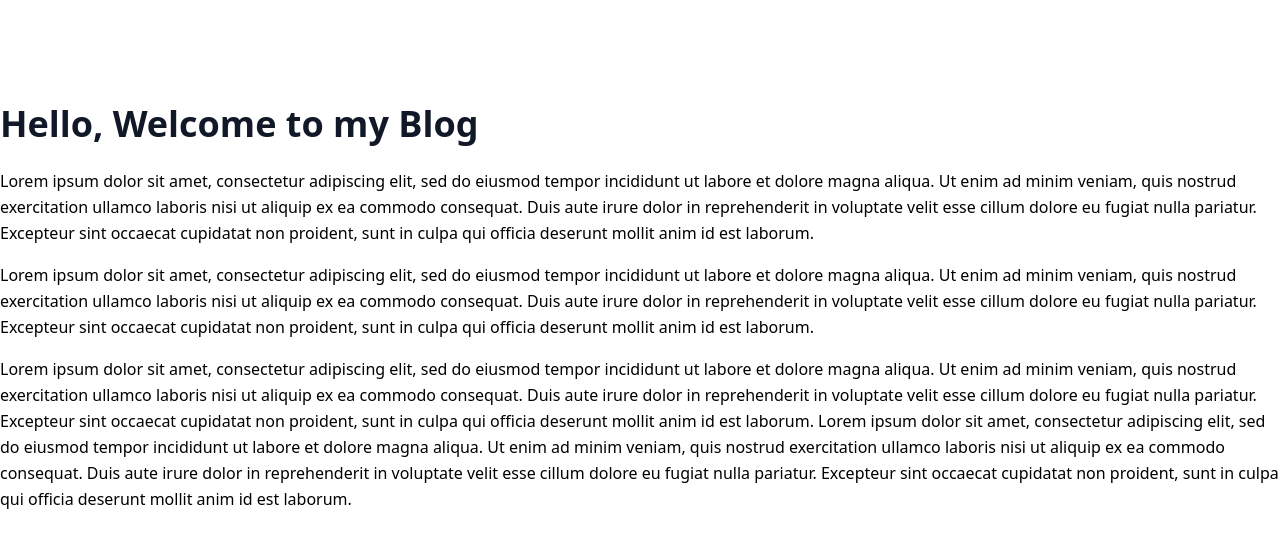
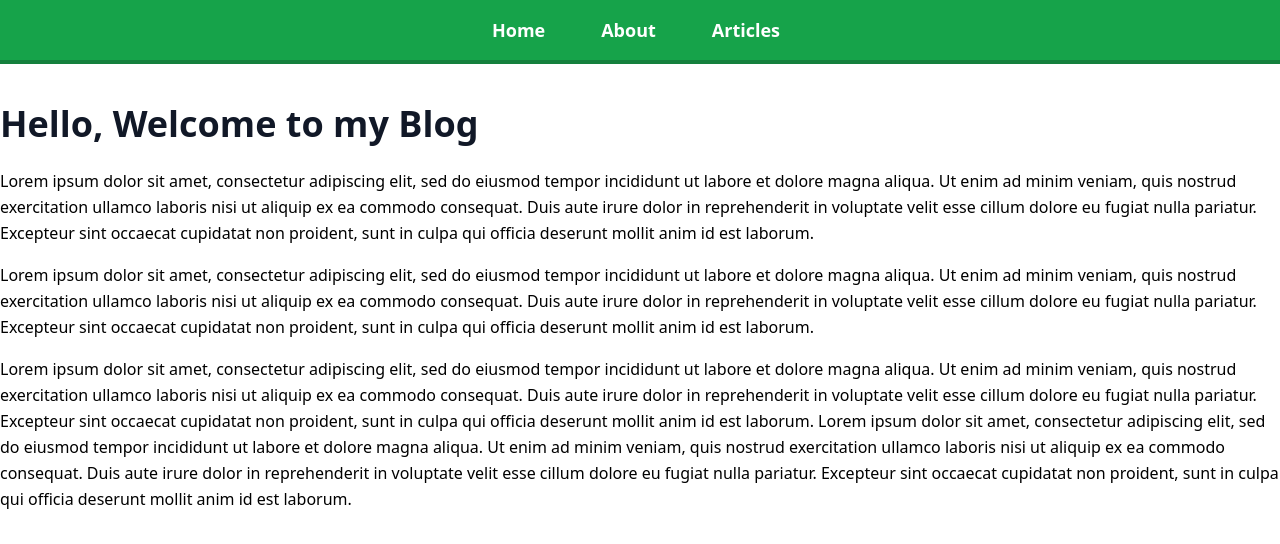
Before and after one commit to asimahmood/mern-blog, a React (Create React App) app: page / in a window 1280 px wide. Shown: the top 544 px of the page. Built offline with nearby package versions, Linux system fonts and the light colour scheme.

Commit message:
List added in navbar

```diff
--- a/src/App.js
+++ b/src/App.js
@@ -3,10 +3,12 @@ import Article from "./pages/Article";
 import ArticlesList from "./pages/ArticlesList";
 import { BrowserRouter as Router, Route, Routes } from "react-router-dom";
 import About from "./pages/About";
+import NavBar from "./components/NavBar";
 
 function App() {
   return (
     <Router>
+      <NavBar />
       <div className="max-wscreen-md max-auto pt-20">
         <Routes>
           <Route path="/" element={<Home />} />
--- a/src/components/NavBar.js
+++ b/src/components/NavBar.js
@@ -1,10 +1,20 @@
 import React from "react";
-import Link from "react-router-dom";
-
+// import Link from "react-router-dom";
+import { BrowserRouter as Router, Route, Link } from "react-router-dom";
 const NavBar = () => {
   return (
     <nav className="border-b-4 border-green-700 text-center fixed top-0 bg-green-600 font-bold w-full text-lg text-white">
       <ul>
+        <li className="inline-block py-4 ">
+          <Link to="/" className="pl-6 pr-8">
+            Home
+          </Link>
+        </li>
+        <li className="inline-block py-4 ">
+          <Link to="/about" className="pl-6 pr-8">
+            About
+          </Link>
+        </li>
         <li className="inline-block py-4 ">
           <Link to="/articles-list" className="pl-6 pr-8">
             Articles
```
